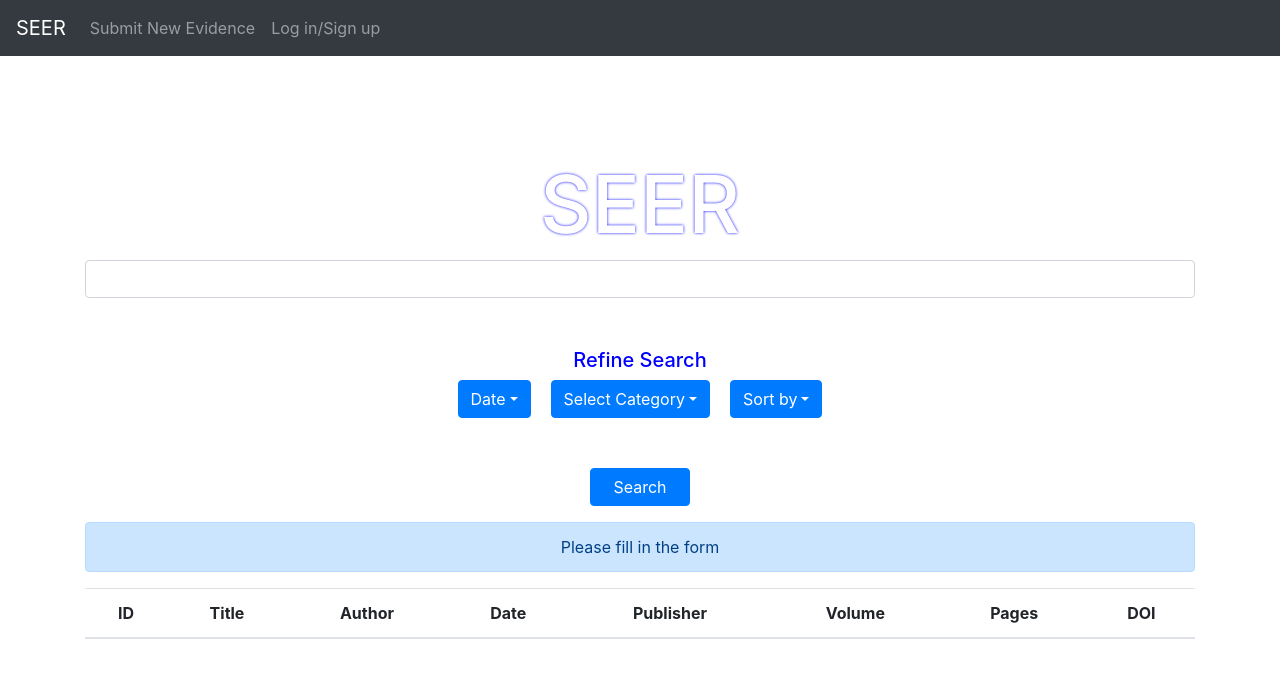
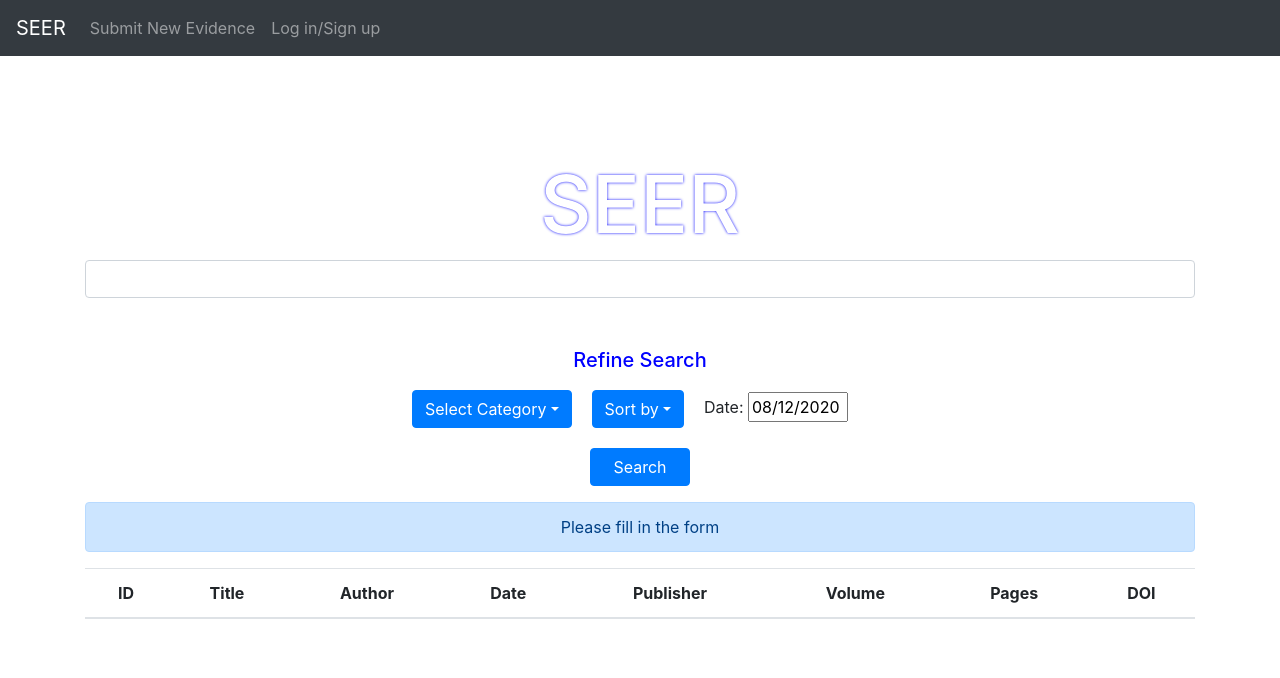
Before and after one commit to trowa0304/cise-project, a React (Create React App) app: page / in a window 1280 px wide. Shown: the top 678 px of the page. Built offline with nearby package versions, Linux system fonts and the light colour scheme.

Commit message:
odrder by and date picker

```diff
--- a/package.json
+++ b/package.json
@@ -18,6 +18,7 @@
     "popper.js": "^1.16.1",
     "react": "^16.13.1",
     "react-bootstrap": "^1.3.0",
+    "react-datepicker": "^3.3.0",
     "react-dom": "^16.13.1",
     "react-router-dom": "^5.2.0",
     "react-scripts": "^3.4.3",
--- a/src/components/homepage-components/SearchButton.css
+++ b/src/components/homepage-components/SearchButton.css
@@ -1,6 +1,6 @@
 .button-style{
     width: 100px;
-    margin-top: 50px;
+    margin-top: 20px;
 }
 
 .loginButton{
--- a/src/components/homepage-components/SearchFilter.css
+++ b/src/components/homepage-components/SearchFilter.css
@@ -1,14 +1,17 @@
 .category-dropdown {
   display: inline-block;
+    margin-top: 10px;
 }
 
-.date-dropdown {
+.date{
   margin-right: 20px;
   display: inline-block;
+  width:100px;
 }
 
 .sort-dropdown {
   margin-left: 20px;
+  margin-right: 20px;
   display: inline-block;
 }
 
--- a/src/components/homepage-components/SearchFilter.js
+++ b/src/components/homepage-components/SearchFilter.js
@@ -1,25 +1,34 @@
 import React from "react";
 import "./SearchFilter.css";
 import { Dropdown, DropdownButton, Container } from "react-bootstrap";
+import DatePicker from "react-datepicker";
+import "react-datepicker/dist/react-datepicker.css";
 
 class SearchFilter extends React.Component {
+  state = {
+    startDate: new Date(),
+    dropDownValue: "Sort by"
+  };
+
+  handleChange = date => {
+    this.setState({
+      startDate: date
+    });
+  };
+
+  changeValue(text) {
+    this.setState({ dropDownValue: text })
+}
+
   render() {
     return (
       <div>
         <Container fluid id="container">
           <h4 className="fil"  >Refine Search</h4>
+          {/* Date Filter */}
+          <div>
 
-          {/* Date Filter */}
-          <DropdownButton
-            id="dropdown-basic-button"
-            title="Date"
-            className="date-dropdown"
-          >
-            <Dropdown.Item href="#/action-1">Action</Dropdown.Item>
-            <Dropdown.Item href="#/action-2">Another action</Dropdown.Item>
-            <Dropdown.Item href="#/action-3">Something else</Dropdown.Item>
-          </DropdownButton>
-
+          </div>
           {/* Category Filter */}
           <DropdownButton
             id="dropdown-basic-button"
@@ -36,18 +45,22 @@ class SearchFilter extends React.Component {
             </Dropdown.Item>
           </DropdownButton>
 
+
+
           {/* Sort by Filter */}
           <DropdownButton
-            id="dropdown-basic-button"
-            title="Sort by"
-            className="sort-dropdown"
-          >
-            <Dropdown.Item href="#/action-1">Author</Dropdown.Item>
-            <Dropdown.Item href="#/action-2">Title</Dropdown.Item>
-            <Dropdown.Item href="#/action-3">Something else</Dropdown.Item>
+                        id="dropdown-basic-button"
+                        className="sort-dropdown"
+                        title={this.state.dropDownValue}
+                    >
+                        <Dropdown.Item onClick={() => this.changeValue('Author')}>Author</Dropdown.Item>
+                        <Dropdown.Item onClick={() => this.changeValue('Title')}>Title</Dropdown.Item>
+                        <Dropdown.Item onClick={() => this.changeValue('Date')}>Date</Dropdown.Item>
           </DropdownButton>
-      </Container>
-        </div>
+
+          Date: <DatePicker className="date" selected={this.state.startDate} onChange={this.handleChange}/>
+        </Container>
+      </div>
     );
   }
 }
```
Also changed, not shown: 1 other file (tests, documents, lock files or other folders).
